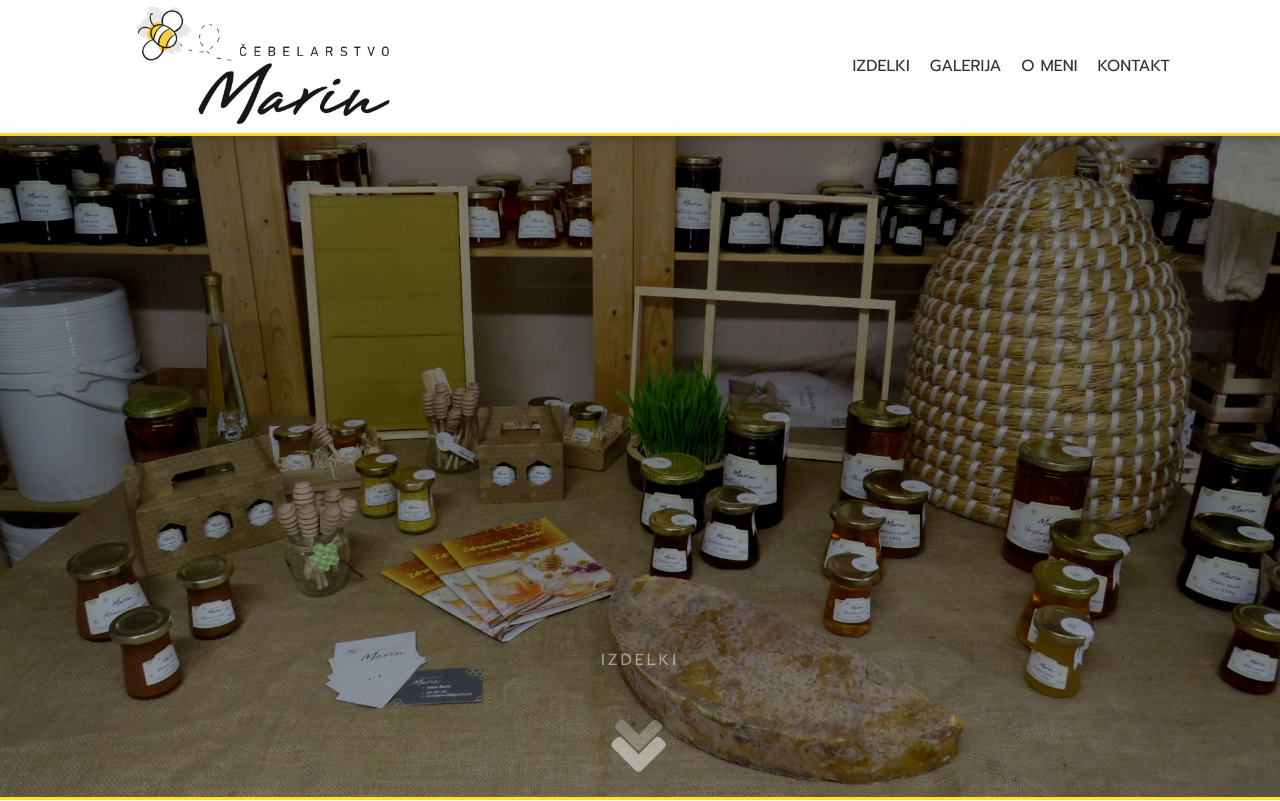
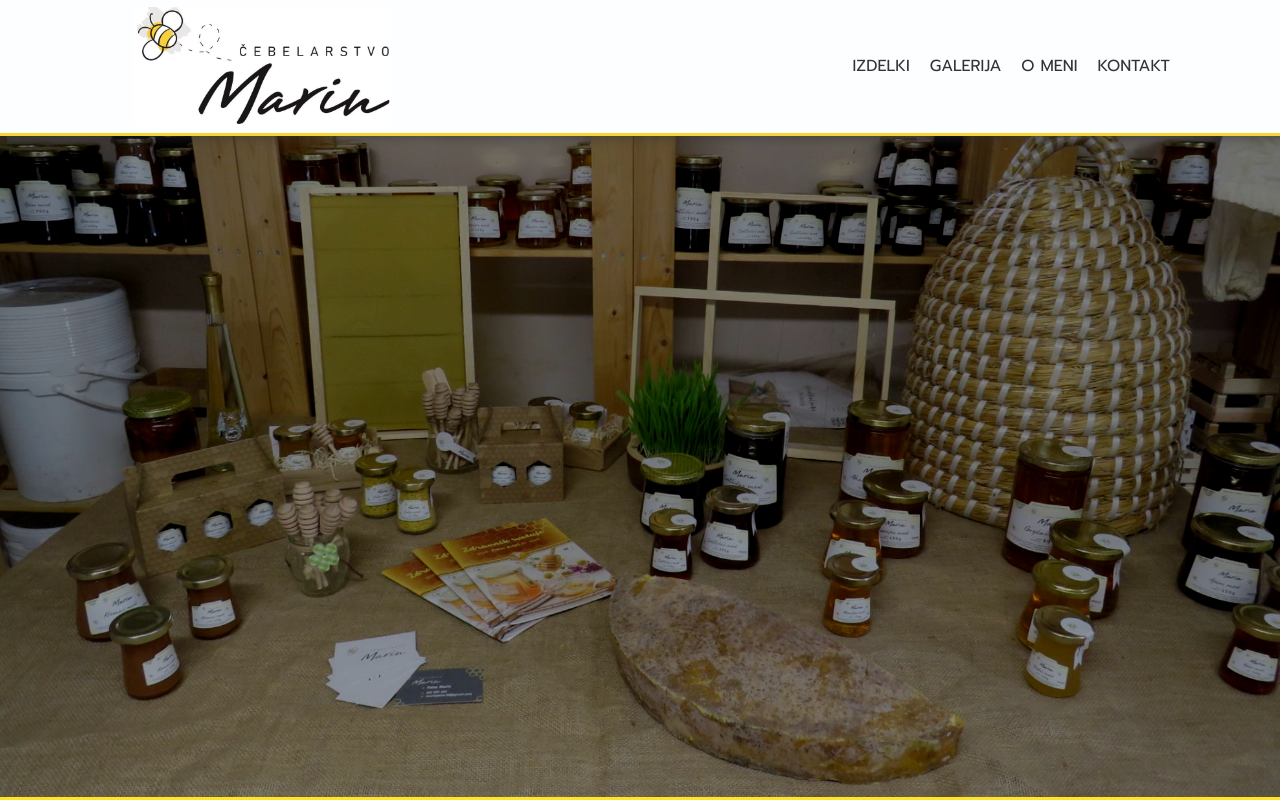
Before and after one commit to spymon/cebelarstvo-marin, a plain HTML site: page index.html in a window 1280 px wide. Shown: the top 801 px of the page. Drawn offline with nearby package versions, Linux system fonts and the light colour scheme; a script that the page names is missing.

Commit message:
tying to fix showcase bug with removing down-arrow-countainerr

```diff
--- a/index.html
+++ b/index.html
@@ -39,13 +39,13 @@
 		<!-- SHOWCASE -->
 		<section class="showcase">
 			<div class="container">
-				<a href="#izdelki" class="down-arrow-container">
+				<!-- <a href="#izdelki" class="down-arrow-container">
 					<p>izdelki</p>
 					<div class="down-arrow">
 						<i class="fas fa-angle-down one"></i>
 						<i class="fas fa-angle-down two"></i>
 					</div>
-				</a>
+				</a> -->
 			</div>
 		</section>
 		<!-- END OF SHOWCASE -->
```
